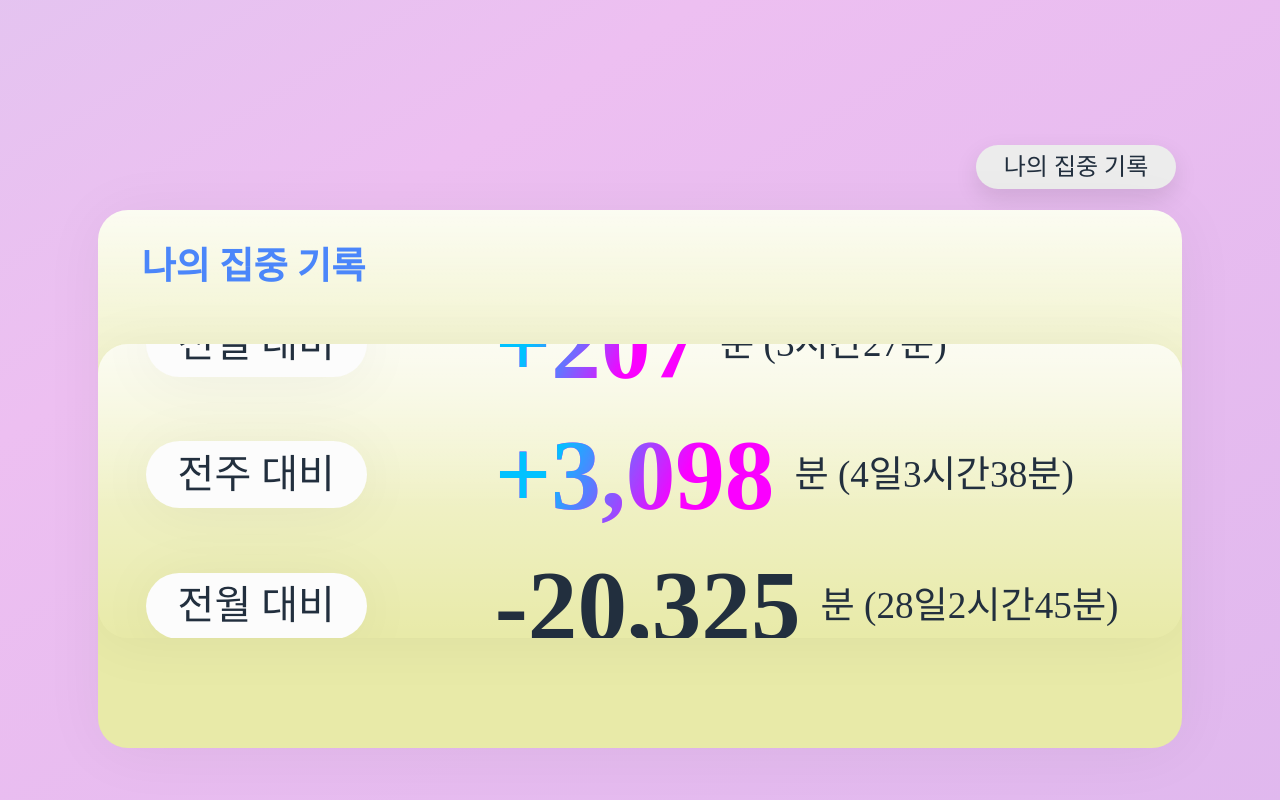
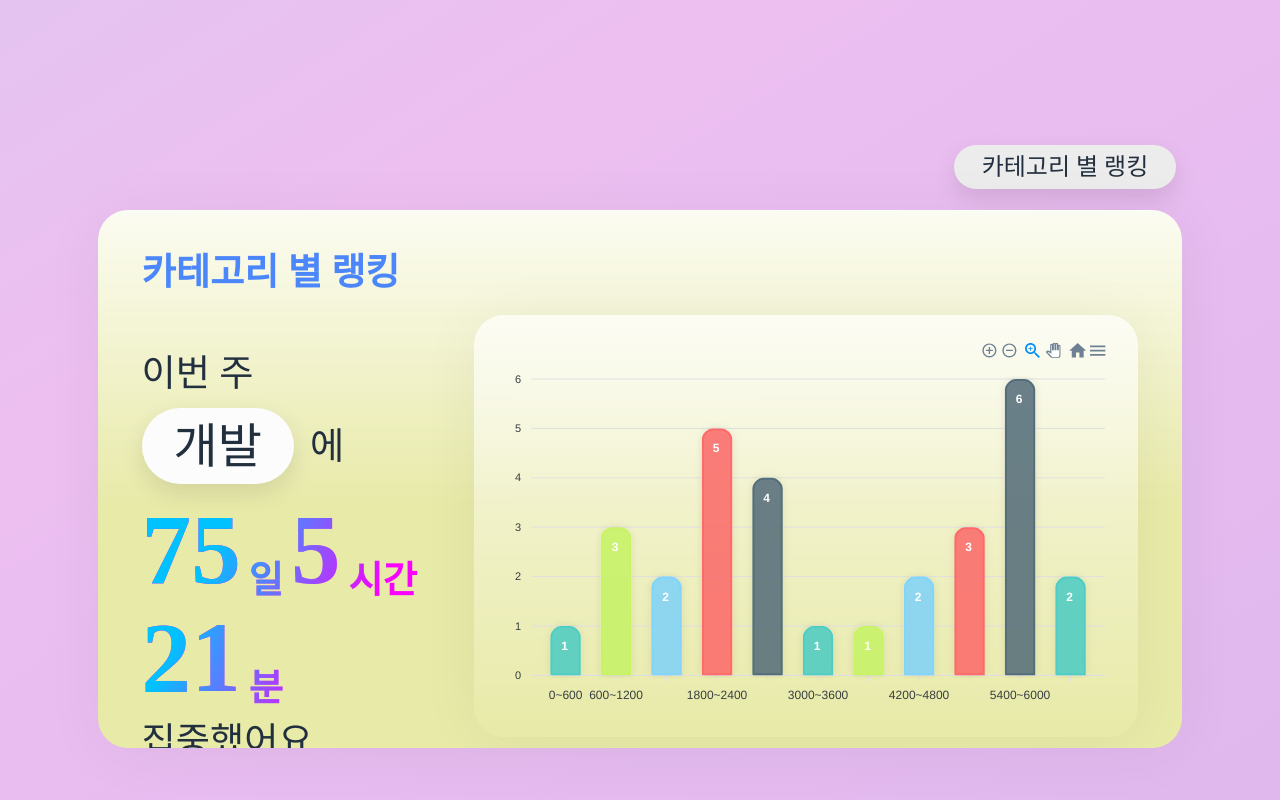
Before and after one commit to ferrariRoma/frontend, a React (Create React App) app: page / in a window 1280 px wide. Shown: the part 754-1554 px from the top of the page. Built offline with nearby package versions, Linux system fonts and the light colour scheme; no server answers; a web font is replaced by a local one.

Commit message:
Create : Ranking 컴포넌트 생성, UI 적용 WIP #18
- RankingTexts 와 RankingChart 적용

```diff
--- a/src/components/RankingAndRecords.tsx
+++ b/src/components/RankingAndRecords.tsx
@@ -1,7 +1,7 @@
 import React, { useState } from 'react';
 import { CardAtom, TagAtom } from '../atoms';
 import { IChildProps } from '../shared/interfaces';
-import { Records } from '../molecules';
+import { Records, Ranking } from '../molecules';
 import { usersApi } from '../shared/apis';
 import styled from '@emotion/styled';
 
@@ -11,8 +11,8 @@ export interface IRankingAndRecordsProps extends IChildProps {
 
 function RankingAndRecords({ children, isLogin }: IRankingAndRecordsProps) {
   //TODO: 테스트용 주석 삭제 필요
-  // const [isRanking, setIsRanking] = useState(true);
-  const [isRanking, setIsRanking] = useState(false);
+  const [isRanking, setIsRanking] = useState(true);
+  // const [isRanking, setIsRanking] = useState(false);
   return (
     <RNRContainer>
       <TagAtom
@@ -22,13 +22,12 @@ function RankingAndRecords({ children, isLogin }: IRankingAndRecordsProps) {
         {isRanking ? '카테고리 별 랭킹' : '나의 집중 기록'}
       </TagAtom>
 
-      <CardAtom padding="0rem" w="100%">
+      <CardAtom padding="0rem" w="100%" h="100%">
         {isRanking ? (
-          // <Ranking
-          //   fetchRanking={usersApi.getRanking}
-          //   isLogin={isLogin}
-          // ></Ranking>
-          <></>
+          <Ranking
+            fetchRanking={usersApi.getRanking}
+            isLogin={isLogin}
+          ></Ranking>
         ) : (
           <Records isLogin={isLogin} fetchRecords={usersApi.getRecords} />
         )}
@@ -50,7 +49,7 @@ const RNRContainer = styled.div`
 `;
 
 RankingAndRecords.CardAtom = CardAtom;
-// RankingAndRecords.Ranking = Ranking;
+RankingAndRecords.Ranking = Ranking;
 RankingAndRecords.Records = Records;
 
 export default RankingAndRecords;
--- /dev/null
+++ b/src/molecules/Ranking.tsx
@@ -0,0 +1,143 @@
+import React, { ReactNode, useEffect, useState } from 'react';
+import { CardAtom, TypoAtom } from '../atoms';
+import { IChildProps, IRanking } from '../shared/interfaces';
+import RankingChart from './RankingChart';
+import LogInToUnlock from './LogInToUnlock';
+import styled from '@emotion/styled';
+import RankingTexts from './RankingTexts';
+import { formatTime } from '../shared/utils';
+
+export interface IRankingProps extends IChildProps {
+  fetchRanking: () => Promise<IRanking>;
+  isLogin: boolean;
+}
+
+function Ranking({ children, fetchRanking, isLogin }: IRankingProps) {
+  const [ranking, setRanking] = useState<IRanking>();
+
+  const fetchData = async () => {
+    const newRanking = await fetchRanking();
+    if (newRanking) {
+      setRanking(() => newRanking);
+    }
+  };
+  useEffect(() => {
+    fetchData();
+  }, []);
+
+  return (
+    <RankingContainer>
+      <div
+        style={{
+          textAlign: 'left',
+          width: '100%',
+          gridColumn: '1/3',
+          gridRow: 'auto',
+          height: 'fit-content',
+        }}
+      >
+        <Ranking.titleLabel fontSize="h3_bold" fontColor="titleColor">
+          카테고리 별 랭킹
+        </Ranking.titleLabel>
+      </div>
+
+      <RankingLeftContainer>
+        <RankingTexts>
+          <RankingTexts.Typo fontSize={'h3'}>이번 주</RankingTexts.Typo>
+          <div className="one_line">
+            <RankingTexts.Tag
+              styleOption={{
+                size: 'big',
+                bg: 'white',
+                fontsize: 'b2',
+                shadow: 'button_shadow',
+              }}
+            >
+              {'개발'}
+            </RankingTexts.Tag>
+            <RankingTexts.Typo fontSize={'h3'}>에</RankingTexts.Typo>
+          </div>
+          <div className="one_line time">
+            {formatTime(ranking?.user.time ?? 0)
+              .split(/(\d+)/)
+              .slice(1)
+              .map((text, idx) => {
+                return (
+                  <RankingTexts.Typo
+                    fontSize={idx % 2 === 0 ? 'h1' : 'h3_bold'}
+                  >
+                    {text}
+                  </RankingTexts.Typo>
+                );
+              })}
+          </div>
+          <RankingTexts.Typo fontSize={'h3'}>집중했어요.</RankingTexts.Typo>
+        </RankingTexts>
+      </RankingLeftContainer>
+
+      <RankingRightContainer>
+        <Ranking.CardAtom
+          bg="transparent"
+          w="100%"
+          h="90%"
+          margin="0"
+          padding="1.5rem"
+          style={{ display: 'block', boxSizing: 'border-box' }}
+        >
+          {ranking && (
+            <RankingChart
+              options={Object.keys(ranking?.group[0])}
+              // series={Object.values(ranking?.group[0])}
+              series={[1, 3, 2, 5, 4, 1, 1, 2, 3, 6, 2]}
+            />
+          )}
+        </Ranking.CardAtom>
+      </RankingRightContainer>
+      {!isLogin && (
+        <LogInToUnlock
+          navigate={() => {
+            console.log('login clicked');
+            return;
+          }}
+        />
+      )}
+    </RankingContainer>
+  );
+}
+
+Ranking.titleLabel = TypoAtom;
+Ranking.CardAtom = CardAtom;
+Ranking.RankingChart = RankingChart;
+Ranking.LogInToUnlock = LogInToUnlock;
+
+const RankingContainer = styled.div`
+  width: 100%;
+  height: 100%;
+  display: grid;
+  /* grid-auto-columns: max-content; */
+  grid-auto-rows: auto 1fr;
+  grid-template-columns: 1fr 2fr;
+  flex-direction: row;
+  grid-area: span;
+  justify-content: center;
+  box-sizing: border-box;
+  /* grid-template-areas: 'main_content top' 'main_content bottom'; */
+  padding: 2.75rem;
+`;
+const RankingLeftContainer = styled.div`
+  display: flex;
+  flex-direction: column;
+  width: 100%;
+  height: 100%;
+  grid-column: 1;
+`;
+
+const RankingRightContainer = styled.div`
+  display: flex;
+  align-items: center;
+  width: 100%;
+  height: 100%;
+  grid-column: 2 / 4;
+`;
+
+export default Ranking;
--- a/src/molecules/index.ts
+++ b/src/molecules/index.ts
@@ -1,4 +1,6 @@
-export {};
+export { default as Ranking } from './Ranking';
+export { default as RankingChart } from './RankingChart';
+export type { IRankingProps } from './Ranking';
 export { default as Records } from './Records';
 export type { IRecordsProps } from './Records';
 export { default as LogInToUnlock } from './LogInToUnlock';
--- a/src/shared/utils.ts
+++ b/src/shared/utils.ts
@@ -10,15 +10,15 @@ export const formatTime = (time: number): string => {
     const hours = time % 720;
     return (
       Math.floor(time / 720) +
-      '일' +
+      '일 ' +
       Math.floor(hours / 60) +
-      '시간' +
+      '시간 ' +
       (hours % 60) +
       '분'
     );
   }
   if (time >= 60) {
-    return Math.floor(time / 60) + '시간' + (time % 60) + '분';
+    return Math.floor(time / 60) + '시간 ' + (time % 60) + '분';
   }
   return (isMinus ? '-' : '') + time + '분';
 };
```
